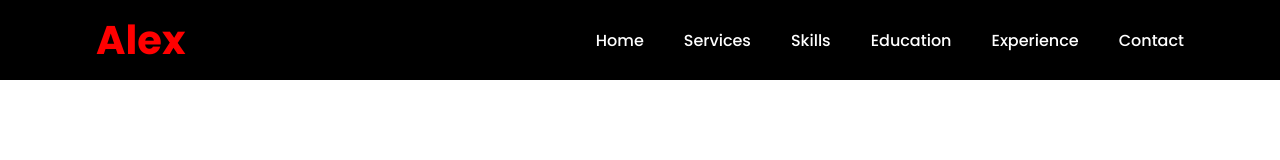
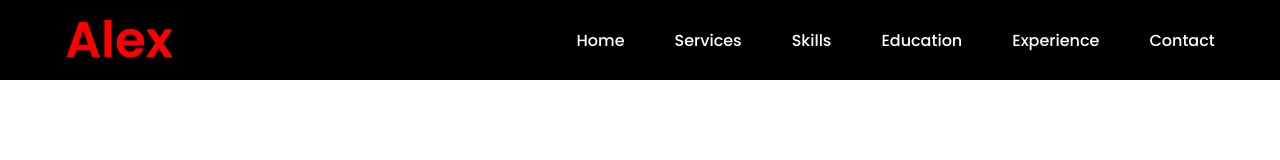
Before and after one commit to ayan2424/Portfolio, a plain HTML site: page index.html in a window 1280 px wide. Drawn offline with Linux system fonts and the light colour scheme.

Commit message:
making navbar responsive

```diff
--- a/CSS/style.css
+++ b/CSS/style.css
@@ -5,7 +5,12 @@
     margin: 0px;
     font-family: "Poppins", sans-serif;
 }
-header {
+.responsiveKit{
+    width: 100%;
+    max-width: 1536px;
+}
+/* ------Default Styling------ */
+.headerSection {
     width: 100%;
     height: 5rem;
     display: flex;
@@ -13,10 +18,19 @@ header {
     justify-content: center;
     align-items: center;
 }
+header {
+    width: 100%;
+    padding: 0 35px 0 35px;
+    display: flex;
+    justify-content: center;
+    align-items: center;
+
+}
 header .navbar{
-    width: 85%;
+    width: 90%;
     display: flex;
     justify-content: space-between;
+    align-items: center;
 }
 .headerSection header .navbar .logoContainer{
     display: flex;
@@ -25,8 +39,8 @@ header .navbar{
 }
 .headerSection header .navbar .logoContainer a{
     color: red;
-    font-size: 40px;
-    font-weight: 700;
+    font-size: 50px;
+    font-weight: 600;
     text-decoration: none;
     cursor: pointer;
 }
@@ -38,13 +52,14 @@ header .navbar{
 .headerSection header .navbar .navigationLinks ul{
     display: flex;
     align-items: center;
-    justify-content: center;
-    gap: 40px;
+    justify-content: end;
+    gap: 55px;
 }
 .headerSection header .navbar .navigationLinks ul li{
+    width: min-content;
     color: white;
     cursor: pointer;
-    font-size: 16px;
+    font-size: 18px;
     font-weight: 500;
     display: flex;
     list-style: none;
@@ -52,3 +67,195 @@ header .navbar{
 .headerSection header .navbar .navigationLinks ul li:hover{
     color: red;
 }
+/* ------Styling for sm width screen------ */
+@media (min-width: 640px) {
+    .headerSection {
+        width: 100%;
+        height: 6rem;
+        display: flex;
+        background-color: black;
+        justify-content: center;
+        align-items: center;
+    }
+    header {
+        width: 100%;
+        padding: 0 35px 0 35px;
+        display: flex;
+        justify-content: center;
+        align-items: center;
+    }
+    header .navbar{
+        width: 100%;
+        display: flex;
+        justify-content: space-between;
+        align-items: center;
+    }
+    .headerSection header .navbar .navigationLinks{
+        display: none;
+    }
+    .offCanvasNavigation{
+        width: min-content;
+        display: flex;
+        justify-content: center;
+        align-items: center;
+    }
+    .offCanvasNavigation img{
+        width: 35px;
+    }
+ }
+/* ------Styling for md width screen------ */
+@media (min-width: 768px) {
+    .headerSection {
+        width: 100%;
+        height: 6rem;
+        display: flex;
+        background-color: black;
+        justify-content: center;
+        align-items: center;
+    }
+    header {
+        width: 100%;
+        padding: 0 35px 0 35px;
+        display: flex;
+        justify-content: center;
+        align-items: center;
+    }
+    header .navbar{
+        width: 100%;
+        display: flex;
+        justify-content: space-between;
+        align-items: center;
+    }
+    .headerSection header .navbar .navigationLinks{
+        display: none;
+    }
+    .offCanvasNavigation{
+        width: min-content;
+        display: flex;
+        justify-content: center;
+        align-items: center;
+    }
+    .offCanvasNavigation img{
+        width: 35px;
+    }
+ }
+/* ------Styling for lg width screen------ */
+@media (min-width: 1024px) {
+    .headerSection {
+        width: 100%;
+        height: 6rem;
+        display: flex;
+        background-color: black;
+        justify-content: center;
+        align-items: center;
+    }
+    header {
+        width: 100%;
+        padding: 0 35px 0 35px;
+        display: flex;
+        justify-content: center;
+        align-items: center;
+    }
+    header .navbar{
+        width: 100%;
+        display: flex;
+        justify-content: space-between;
+        align-items: center;
+    }
+    .headerSection header .navbar .navigationLinks{
+        display: flex;
+    }
+    .headerSection header .navbar .navigationLinks ul{
+        display: flex;
+        align-items: center;
+        justify-content: end;
+        gap: 40px;
+    }
+    .headerSection header .navbar .navigationLinks ul li{
+        font-size: 18px;
+        font-weight: 500;
+    }
+    .offCanvasNavigation{
+        display: none;
+    }
+ }
+/* ------Styling for xl width screen------ */
+@media (min-width: 1280px) {
+    .headerSection {
+        width: 100%;
+        height: 5rem;
+        display: flex;
+        background-color: black;
+        justify-content: center;
+        align-items: center;
+    }
+    header {
+        width: 100%;
+        padding: 0 35px 0 35px;
+        display: flex;
+        justify-content: center;
+        align-items: center;
+    }
+    header .navbar{
+        width: 95%;
+        display: flex;
+        justify-content: space-between;
+        align-items: center;
+    }
+    .headerSection header .navbar .navigationLinks{
+        display: flex;
+    }
+    .headerSection header .navbar .navigationLinks ul{
+        display: flex;
+        align-items: center;
+        justify-content: end;
+        gap: 50px;
+    }
+    .headerSection header .navbar .navigationLinks ul li{
+        font-size: 16px;
+        font-weight: 500;
+    }
+    .offCanvasNavigation{
+        display: none;
+    }
+ }
+/* ------Styling for 2xl width screen------ */
+@media (min-width: 1536px) {
+    .headerSection {
+        width: 100%;
+        height: 6rem;
+        display: flex;
+        background-color: black;
+        justify-content: center;
+        align-items: center;
+    }
+    header {
+        width: 100%;
+        padding: 0 35px 0 35px;
+        display: flex;
+        justify-content: center;
+        align-items: center;
+    }
+    header .navbar{
+        width: 90%;
+        display: flex;
+        justify-content: space-between;
+        align-items: center;
+    }
+    .headerSection header .navbar .navigationLinks{
+        display: flex;
+    }
+    .headerSection header .navbar .navigationLinks ul{
+        display: flex;
+        align-items: center;
+        justify-content: end;
+        gap: 50px;
+    }
+    .headerSection header .navbar .navigationLinks ul li{
+        font-size: 18px;
+        font-weight: 500;
+    }
+    .offCanvasNavigation{
+        display: none;
+    }
+ }
--- a/index.html
+++ b/index.html
@@ -11,7 +11,7 @@
 
 <body>
    <section class="headerSection">
-      <header>
+      <header class="responsiveKit">
          <nav class="navbar">
             <div class="logoContainer">
                <a href="#">Alex</a>
@@ -26,6 +26,9 @@
                   <li>Contact</li>
                </ul>
             </div>
+            <div class="offCanvasNavigation">
+               <img src="./IMAGE/menu-bar.png" alt="">
+            </div>
          </nav>
       </header>
    </section>
```
Also changed, not shown: IMAGE/menu-bar.png (added).
